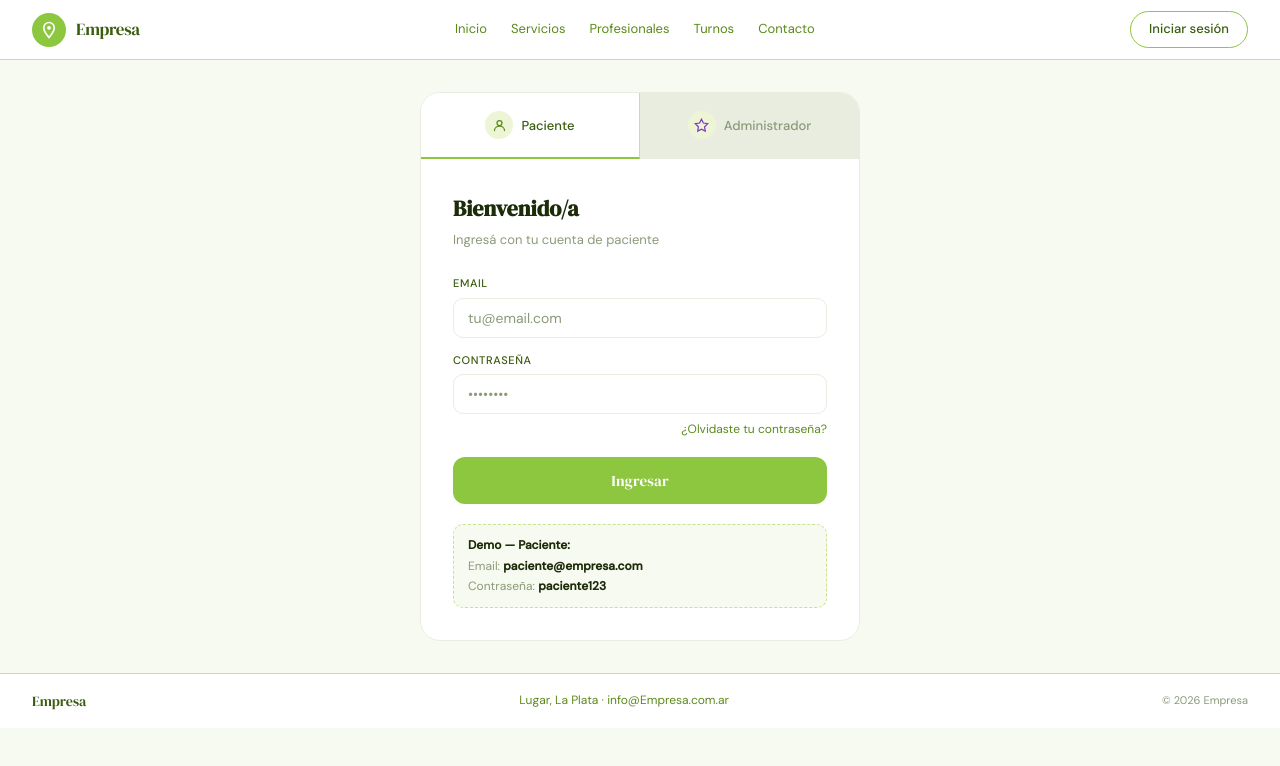
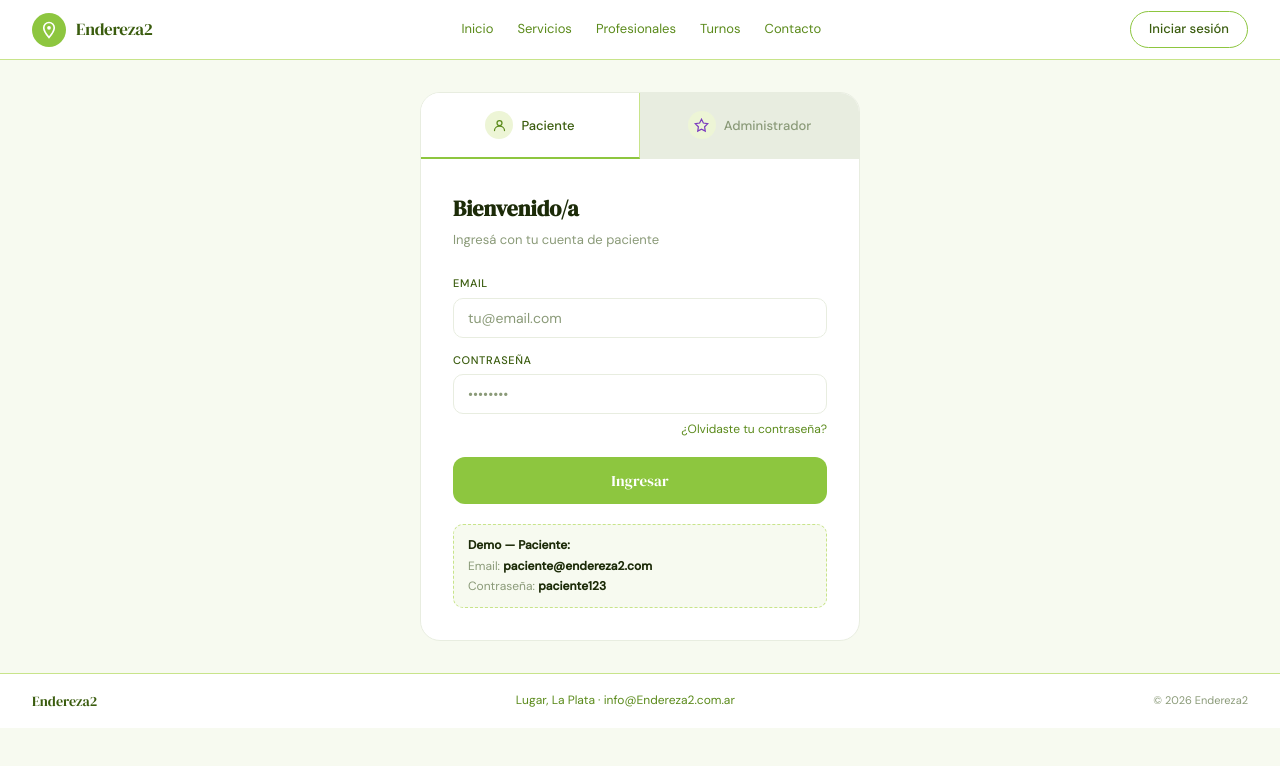
Before and after one commit to AlejandraML09/ByteBloom, a React (Vite) app in the folder frontend-react/: page /login in a window 1280 px wide. Shown: the top 766 px of the page. Built offline with nearby package versions, Linux system fonts and the light colour scheme.

Commit message:
agrego endereza2

```diff
--- a/frontend-react/index.html
+++ b/frontend-react/index.html
@@ -3,7 +3,7 @@
   <head>
     <meta charset="UTF-8" />
     <meta name="viewport" content="width=device-width, initial-scale=1.0" />
-    <title>Empresa – Centro de Kinesiología</title>
+    <title>Endereza2 – Centro de Kinesiología</title>
     <link rel="preconnect" href="https://fonts.googleapis.com" />
     <link rel="preconnect" href="https://fonts.gstatic.com" crossorigin />
     <link href="https://fonts.googleapis.com/css2?family=DM+Serif+Display:ital@0;1&family=DM+Sans:wght@300;400;500&display=swap" rel="stylesheet" />
--- a/frontend-react/src/components/Footer.jsx
+++ b/frontend-react/src/components/Footer.jsx
@@ -1,9 +1,9 @@
 export default function Footer() {
   return (
     <footer>
-      <span className="footer-logo">Empresa</span>
-      <span className="footer-address">Lugar, La Plata · info@Empresa.com.ar</span>
-      <span className="footer-copy">© 2026 Empresa</span>
+      <span className="footer-logo">Endereza2</span>
+      <span className="footer-address">Lugar, La Plata · info@Endereza2.com.ar</span>
+      <span className="footer-copy">© 2026 Endereza2</span>
     </footer>
   )
 }
--- a/frontend-react/src/components/Navbar.jsx
+++ b/frontend-react/src/components/Navbar.jsx
@@ -22,7 +22,7 @@ export default function Navbar() {
               <circle cx="12" cy="9" r="2.5" fill="#fff" stroke="none"/>
             </svg>
           </div>
-          <span className="nav-logo-name">Empresa</span>
+          <span className="nav-logo-name">Endereza2</span>
         </Link>
 
         <ul className="nav-links">
--- a/frontend-react/src/components/admin/AdminNav.jsx
+++ b/frontend-react/src/components/admin/AdminNav.jsx
@@ -11,7 +11,7 @@ export function AdminNav({ user, onLogout }) {
             <circle cx="12" cy="9" r="2.5" fill="#fff" stroke="none"/>
           </svg>
         </div>
-        <span className="admin-nav-logo-name">Empresa</span>
+        <span className="admin-nav-logo-name">Endereza2</span>
       </Link>
       <span className="nav-badge">Panel Admin</span>
       <div className="nav-right">
--- a/frontend-react/src/components/contacto/InfoGrid.jsx
+++ b/frontend-react/src/components/contacto/InfoGrid.jsx
@@ -44,7 +44,7 @@ export function InfoGrid() {
         </div>
         <div>
           <div className="info-title">Email general</div>
-          <div className="info-value"><a href="mailto:info@Empresa.com.ar">info@Empresa.com.ar</a></div>
+          <div className="info-value"><a href="mailto:info@endereza2.com.ar">info@Endereza2.com.ar</a></div>
         </div>
       </div>
     </div>
--- a/frontend-react/src/constants/admin.js
+++ b/frontend-react/src/constants/admin.js
@@ -1,7 +1,7 @@
 export { HORARIOS } from './turnos'
 
 export const PACIENTES = [
-  { id: 1, nombre: 'María González',  email: 'paciente@Empresa.com', tel: '221-4561234', os: 'IOMA',          zona: 'superior', asistencias: 12 },
+  { id: 1, nombre: 'María González',  email: 'paciente@endereza2.com', tel: '221-4561234', os: 'IOMA',          zona: 'superior', asistencias: 12 },
   { id: 2, nombre: 'Carlos Pérez',    email: 'cperez@mail.com',      tel: '221-7893456', os: 'OSDE',          zona: 'inferior', asistencias: 8  },
   { id: 3, nombre: 'Ana Rodríguez',   email: 'ana.r@mail.com',       tel: '221-5554321', os: 'Swiss Medical', zona: 'medio',    asistencias: 15 },
   { id: 4, nombre: 'Luis Martínez',   email: 'luism@mail.com',       tel: '221-3217654', os: 'PAMI',          zona: 'inferior', asistencias: 5  },
--- a/frontend-react/src/constants/contacto.js
+++ b/frontend-react/src/constants/contacto.js
@@ -16,8 +16,8 @@ export const personas = [
     initial: 'L',
     name: 'Laura',
     role: 'Rol',
-    email: 'laura@Empresa.com.ar',
-    emailHref: 'mailto:laura@Empresa.com.ar',
+    email: 'laura@endereza2.com.ar',
+    emailHref: 'mailto:laura@endereza2.com.ar',
     phone: '221 456-1002',
     phoneHref: 'tel:+542214561002',
     whatsappHref: 'https://wa.me/5492214561002',
@@ -49,7 +49,7 @@ export const infoCards = [
   {
     id: 'email',
     title: 'Email general',
-    value: 'info@Empresa.com.ar',
-    href: 'mailto:info@Empresa.com.ar',
+    value: 'info@endereza2.com.ar',
+    href: 'mailto:info@endereza2.com.ar',
   },
 ]
--- a/frontend-react/src/pages/Login.jsx
+++ b/frontend-react/src/pages/Login.jsx
@@ -5,8 +5,8 @@ import Footer from '../components/Footer'
 import '../css/login.css'
 
 const USUARIOS = {
-  'paciente@empresa.com': { pass: 'paciente123', role: 'usuario', nombre: 'Maria Gonzalez' },
-  'admin@empresa.com':    { pass: 'admin123',    role: 'admin',   nombre: 'Dr. Ramirez'   },
+  'paciente@endereza2.com': { pass: 'paciente123', role: 'usuario', nombre: 'Maria Gonzalez' },
+  'admin@endereza2.com':    { pass: 'admin123',    role: 'admin',   nombre: 'Dr. Ramirez'   },
 }
 
 export default function Login() {
@@ -71,7 +71,7 @@ export default function Login() {
           <div className={`login-body${isAdmin ? ' admin-mode' : ''}`}>
             <div className="login-greeting">
               <h2>{isAdmin ? 'Panel de administracion' : 'Bienvenido/a'}</h2>
-              <p>{isAdmin ? 'Acceso restringido al equipo de Empresa' : 'Ingresá con tu cuenta de paciente'}</p>
+              <p>{isAdmin ? 'Acceso restringido al equipo de Endereza2' : 'Ingresá con tu cuenta de paciente'}</p>
             </div>
 
             {error && <div className="error-msg show">Usuario o contraseña incorrectos.</div>}
@@ -103,9 +103,9 @@ export default function Login() {
 
             <div className="demo-hint">
               {isAdmin ? (
-                <><strong>Demo Admin:</strong><br />Email: <strong>admin@empresa.com</strong><br />Contraseña: <strong>admin123</strong></>
+                <><strong>Demo Admin:</strong><br />Email: <strong>admin@endereza2.com</strong><br />Contraseña: <strong>admin123</strong></>
               ) : (
-                <><strong>Demo — Paciente:</strong><br />Email: <strong>paciente@empresa.com</strong><br />Contraseña: <strong>paciente123</strong></>
+                <><strong>Demo — Paciente:</strong><br />Email: <strong>paciente@endereza2.com</strong><br />Contraseña: <strong>paciente123</strong></>
               )}
             </div>
           </div>
```
